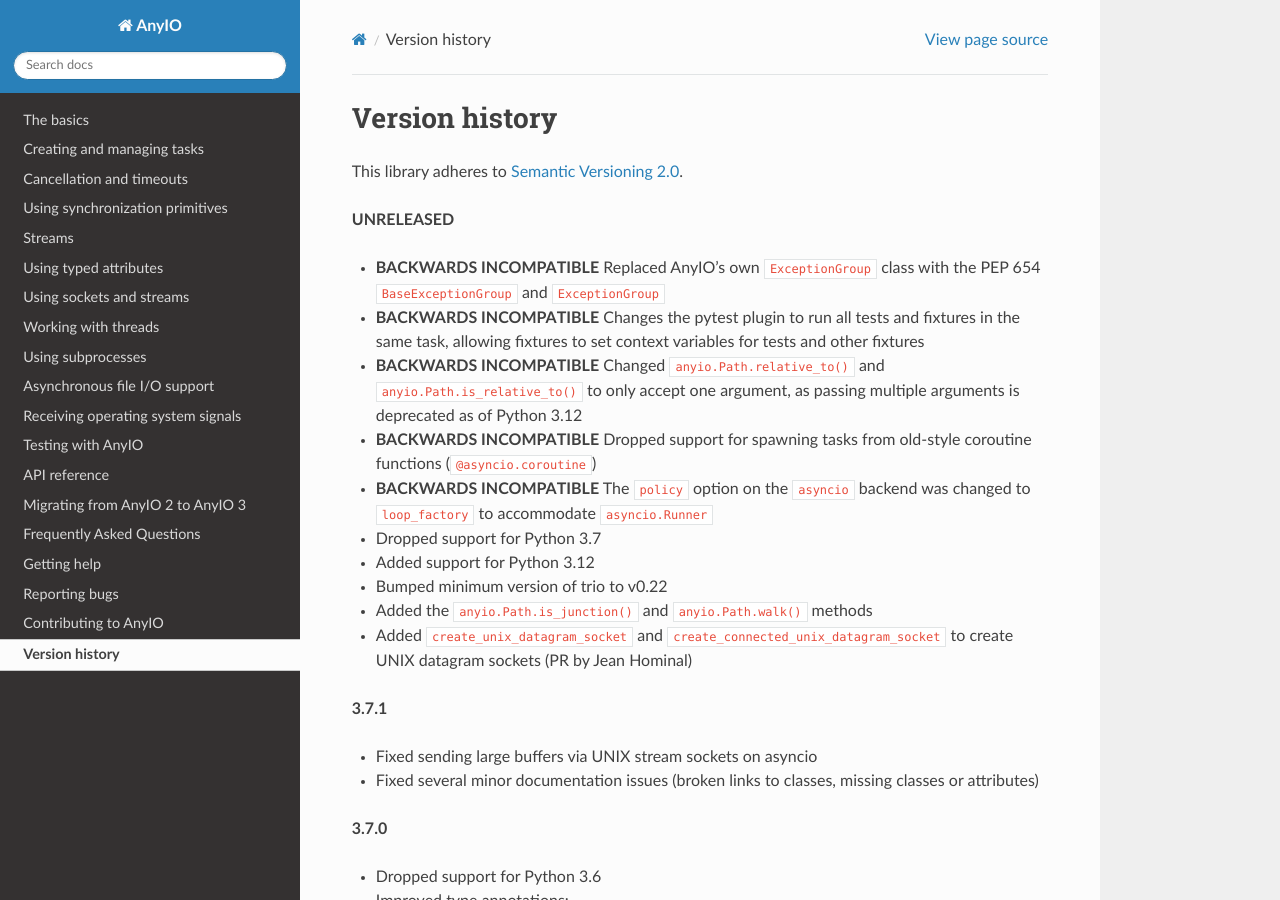
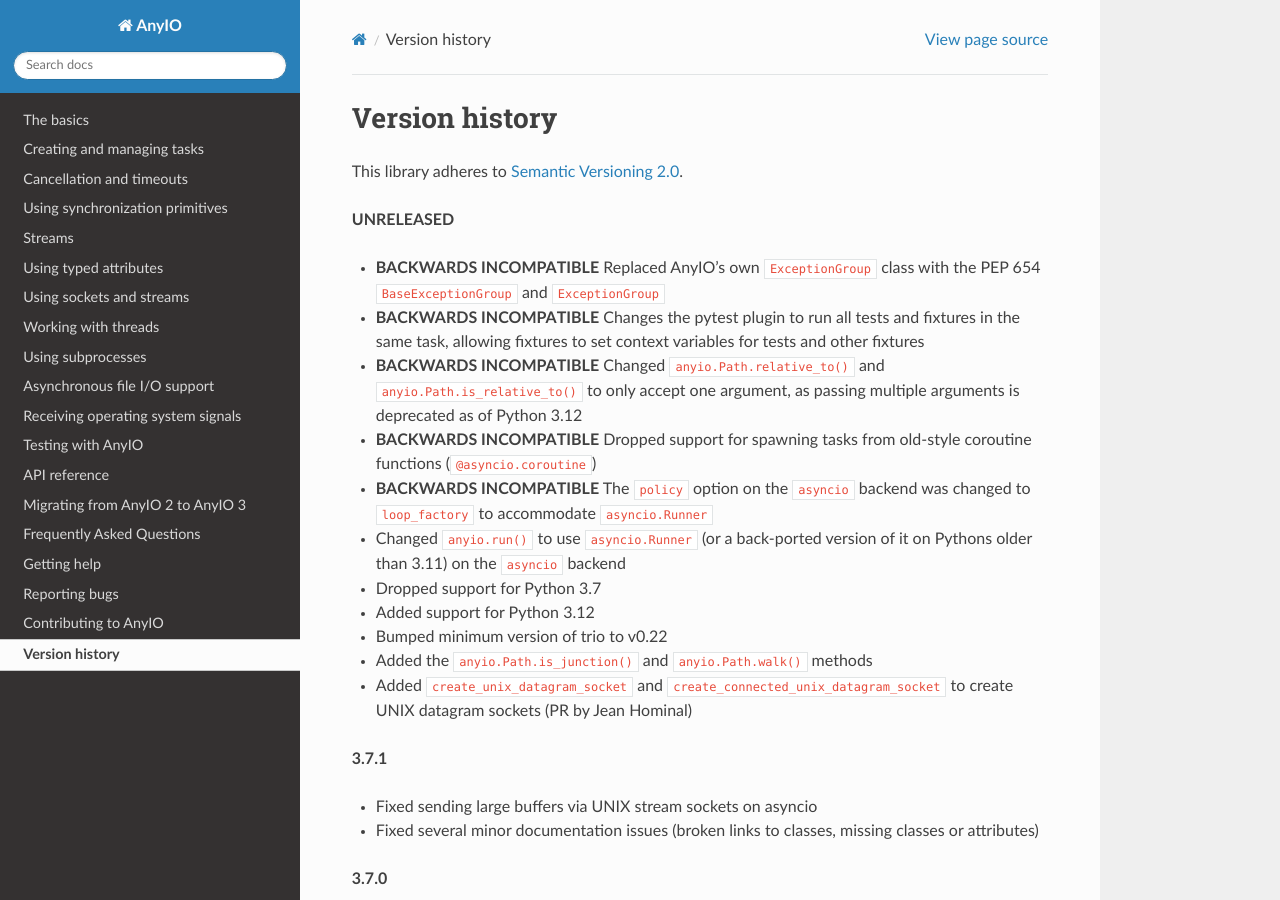
Before and after one commit to agronholm/anyio, a Sphinx documentation site: the page built from docs/versionhistory.rst, in a window 1280 px wide and 900 px high. Built offline with Sphinx 7.4.7 and the Read the Docs theme 2.0.0, drawn with Linux system fonts in a browser that asks for light colours; the version number could not be read and is left out.

Commit message:
Added a changelog entry about the change to `anyio.run()`

```diff
--- a/docs/versionhistory.rst
+++ b/docs/versionhistory.rst
@@ -16,6 +16,8 @@
   functions (``@asyncio.coroutine``)
 - **BACKWARDS INCOMPATIBLE** The ``policy`` option on the ``asyncio`` backend was
   changed to ``loop_factory`` to accommodate ``asyncio.Runner``
+- Changed ``anyio.run()`` to use ``asyncio.Runner`` (or a back-ported version of it on
+  Pythons older than 3.11) on the ``asyncio`` backend
 - Dropped support for Python 3.7
 - Added support for Python 3.12
 - Bumped minimum version of trio to v0.22
```
